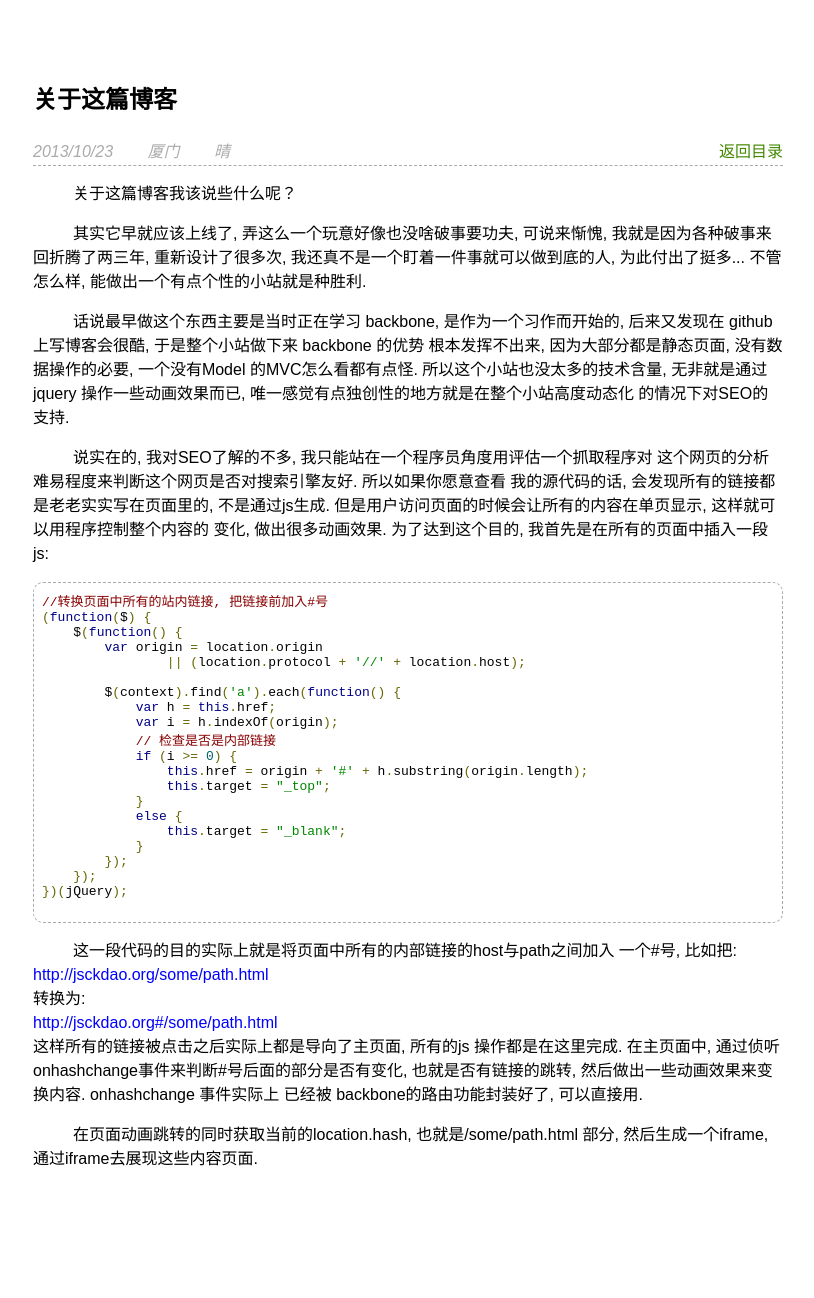
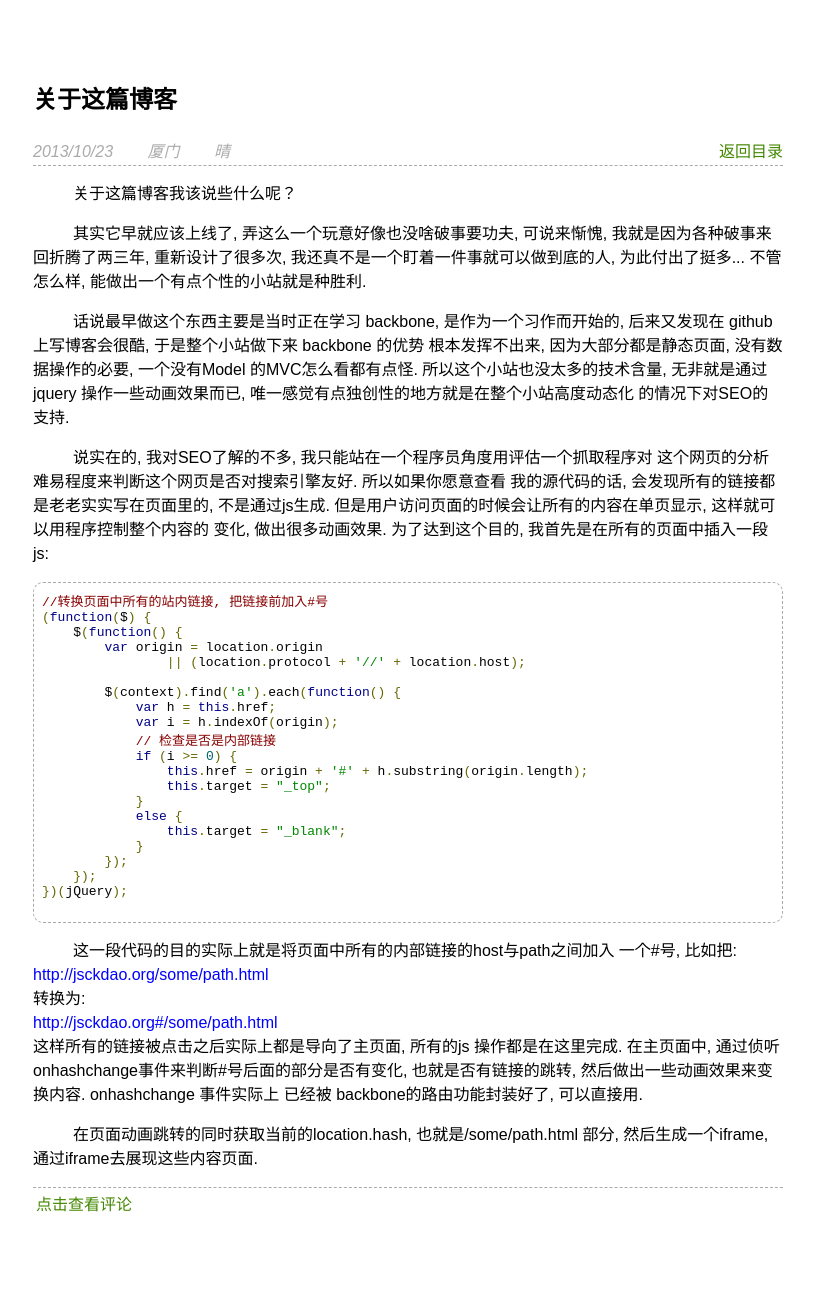
Before and after one commit to jsckdao/jsckdao.github.io, a Jekyll site: the page built from writting/craftsmen/about-this-blog.html, in a window 1280 px wide. Shown: the whole page, without its empty margins (95-909 px from the left). Built offline with Jekyll 4.4.1, drawn with Linux system fonts in a browser that asks for light colours; Markdown is read by kramdown in place of the engine named in the settings; before the commit the page ends 1251 px from its top, so only the background shows below that.

Commit message:
add comment module

```diff
--- a/_layouts/craftsmen.html
+++ b/_layouts/craftsmen.html
@@ -23,6 +23,9 @@
 	            <div>
 	            {{ content }}
 	            </div>
+                <div class="comment">
+                    <a id="comment-open" href="javascript:;">点击查看评论</a>
+                </div>
             </div>
         </div>
 
--- a/css/writting.css
+++ b/css/writting.css
@@ -28,6 +28,11 @@
 	padding: 3px 0px;
 }
 
+.blog .comment {
+	border-top: 1px #aaa dashed;
+	padding: 3px;
+}
+
 .blog p {
 	text-indent: 40px;
 	line-height: 24px;
--- a/js/a.js
+++ b/js/a.js
@@ -43,4 +43,15 @@
         $.changeLink(document.body);
     });
 
+    // 加载评论模块
+    $(function() {
+        $('#comment-open').click(function() {
+            $(this).html('加载中...');
+            $('<script />').attr({
+                type: 'text/javascript',
+                src: 'http://jsckdaome.disqus.com/embed.js'
+            }).appendTo($(this).parent());
+        })
+    });
+
 })(jQuery);
```
